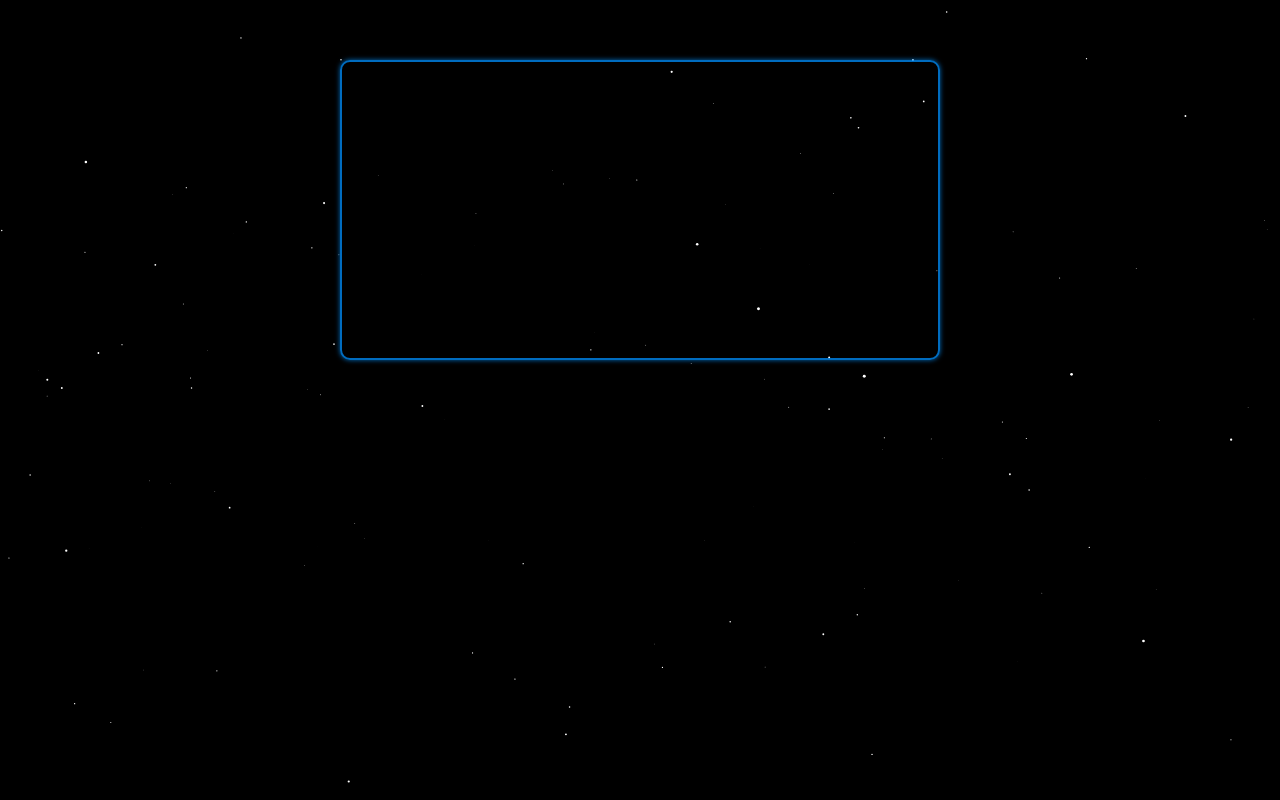
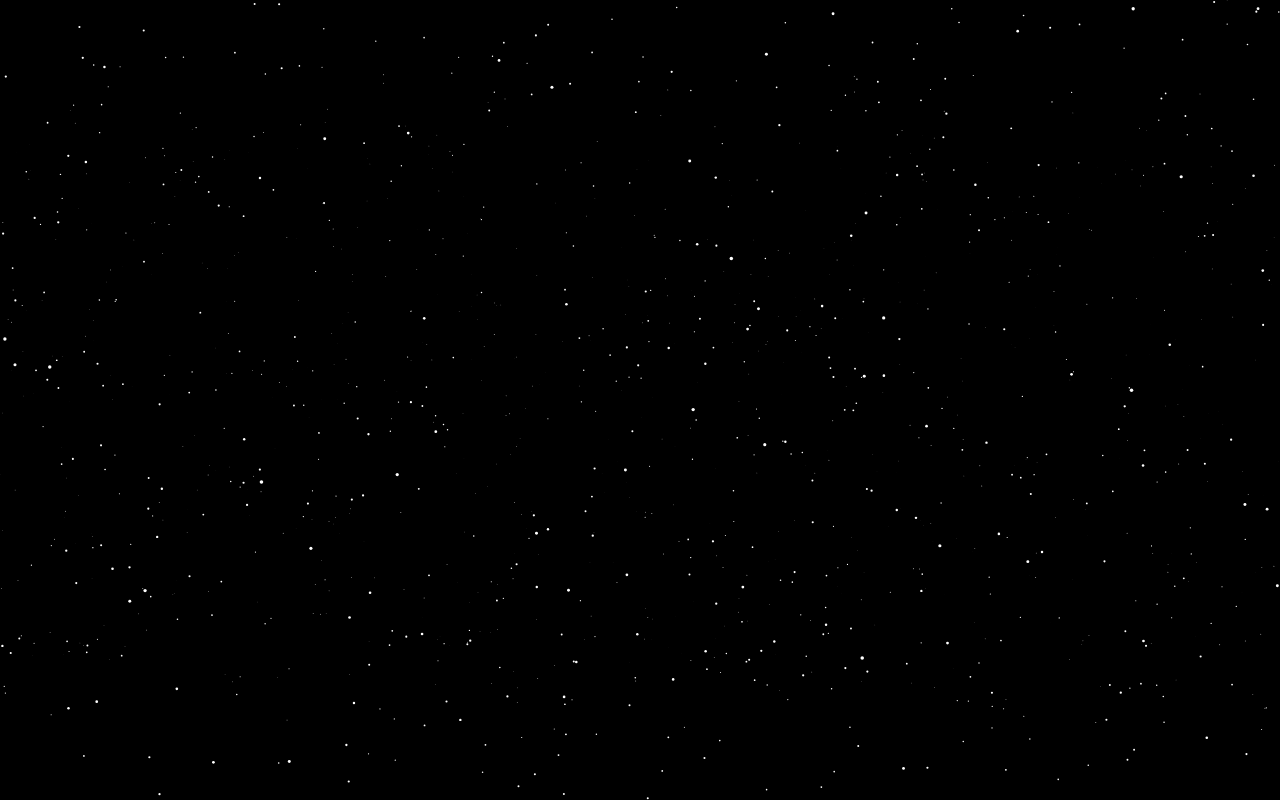
Before and after one commit to fif-otomotif/my-website, a website: page object/latar.html in a window 1280 px wide. Drawn offline with Linux system fonts and the light colour scheme.

Commit message:
Update latar.html

```diff
--- a/object/latar.html
+++ b/object/latar.html
@@ -50,15 +50,12 @@
 <body>
   <canvas id="space"></canvas>
 
-  <div id="terminal">
-  </div>
-
   <script>
     const canvas = document.getElementById("space");
     const ctx = canvas.getContext("2d");
 
     let stars = [];
-    const numStars = 300;
+    const numStars = 3000;
     let width, height, centerX, centerY;
 
     function initStars() {
```
